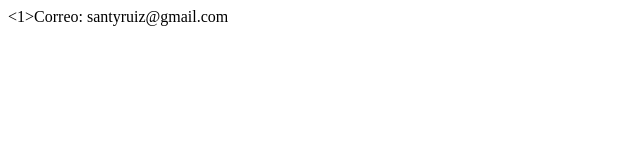
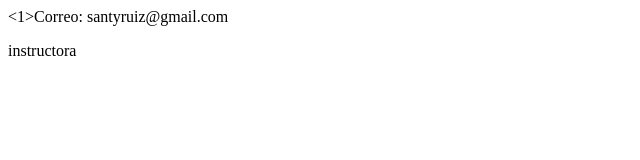
Before and after one commit to zanty-FC/sistema-de-registro, a plain HTML site: page contacto.html in a window 1280 px wide. Shown: the full height of the page, 0-640 px from the left. Drawn offline with Linux system fonts and the light colour scheme.

Commit message:
actualiza el contacto

```diff
--- a/contacto.html
+++ b/contacto.html
@@ -7,5 +7,6 @@
 </head>
 <body>
     <1>Correo: santyruiz@gmail.com</1>
+    <p>instructora</p>
 </body>
 </html>
```
Also changed, not shown: index.html (+1 -1 lines).
